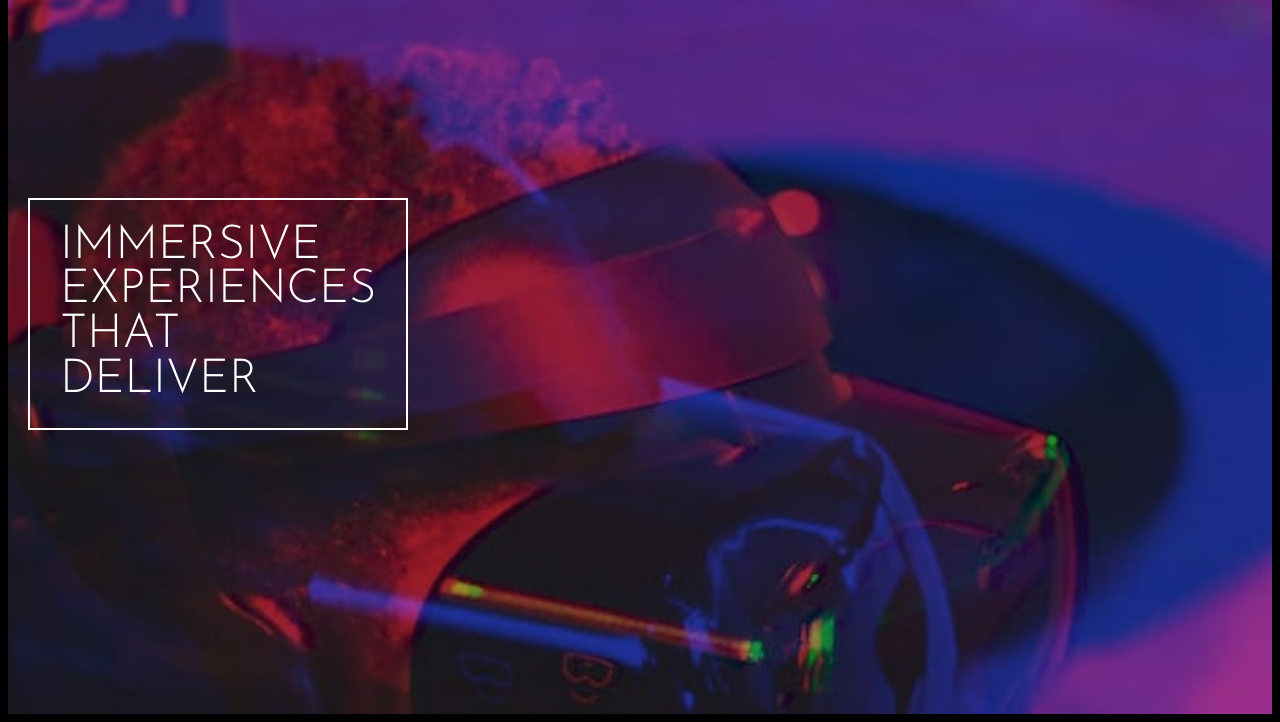
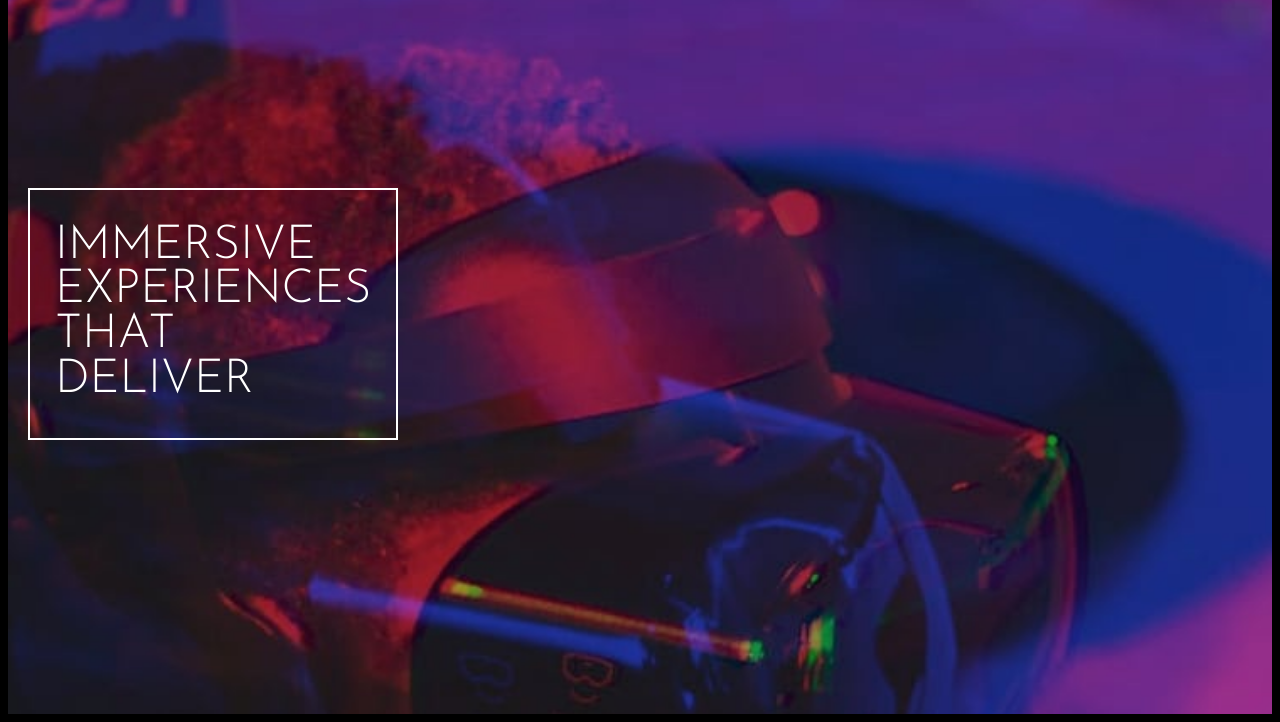
Before and after one commit to Erick559/Loop-Studios-Landing-Page, a plain HTML site: page index.html in a window 1280 px wide. Shown: the part 94-816 px from the top of the page. Drawn offline with Linux system fonts and the light colour scheme.

Commit message:
feat: Set an all round padding of 25px for the hero content.

```diff
--- a/style.css
+++ b/style.css
@@ -51,7 +51,7 @@ header {
 
 .hero .hero-content {
     border: 2px solid var(--primary-bg-color);
-    padding:15px 30px;
+    padding:25px;
 }
 
 .hero .hero-content div {
```
